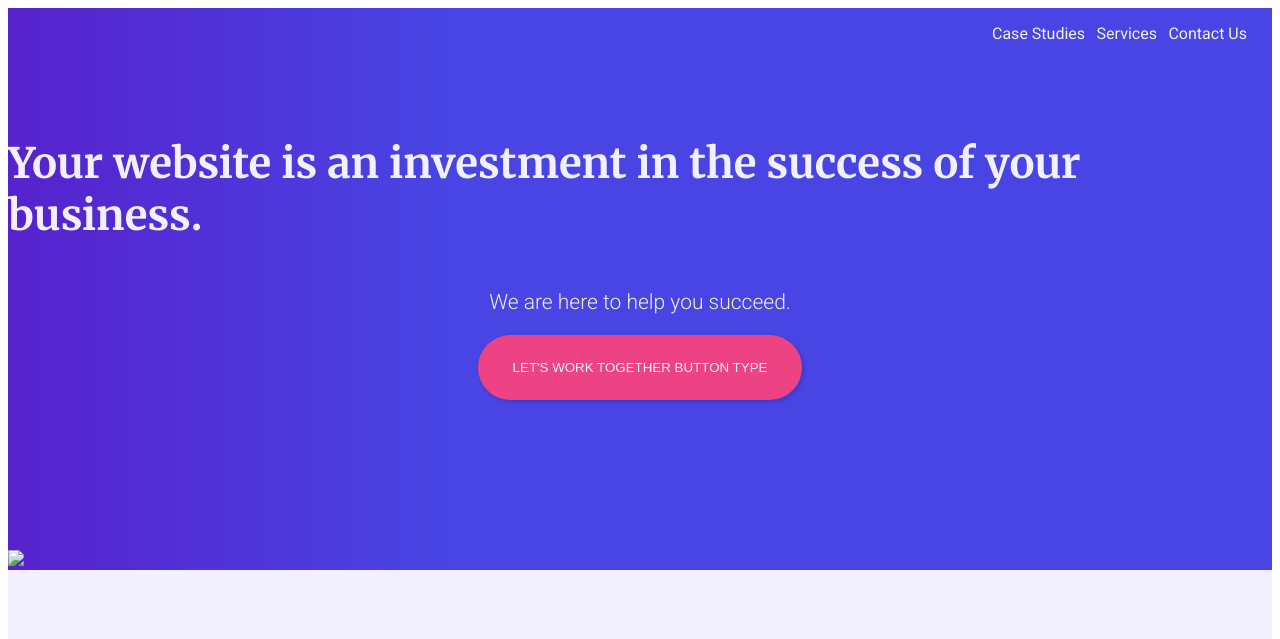
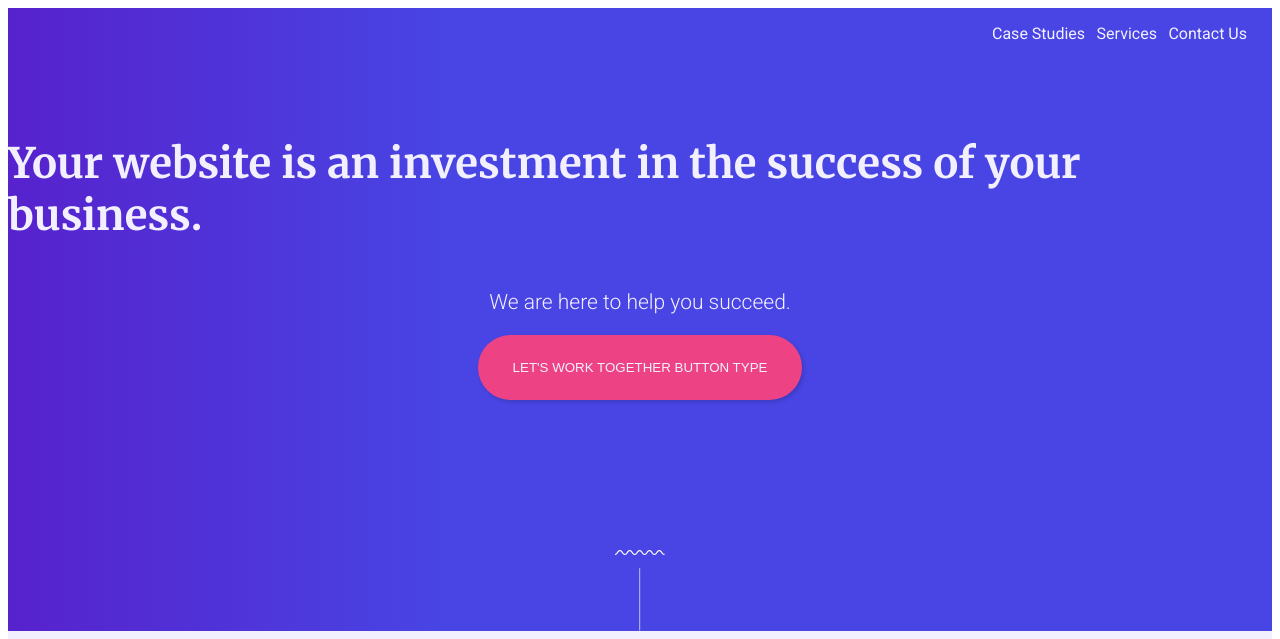
Before and after one commit to RosalBez/huiswerk-opdr-4, a plain HTML site: page index.html in a window 1280 px wide. Shown: the top 639 px of the page. Drawn offline with Linux system fonts and the light colour scheme.

Commit message:
tm section 1

```diff
--- a/index.html
+++ b/index.html
@@ -25,7 +25,10 @@
         <p>We are here to help you succeed. </p>
         <button type="button" >Let's work together button type</button>
     </div>
-<img src=
+<span class="header-img">
+    <img src="./assets/squiggle_line_stripe.svg"/>
+</span>
+
 </header>
 
 <main>
--- a/styles/styles.css
+++ b/styles/styles.css
@@ -75,6 +75,18 @@ button {
     box-shadow: 2px 2px 4px rgba(0, 0, 0, 0.16);
 }
 
+.header-img {
+    display: flex;
+    justify-content: center;
+
+}
+
+
+img {
+    position: relative;
+    max-width: 50px;
+
+}
 /* -------- 4. main ------------------- */
 
 /* -------- 4.1 section 1 --------- */
```
Also changed, not shown: assets/icon_copywriting.svg (added), assets/icon_graphic-design.svg (added), assets/icon_seo.svg (added), assets/icon_ux.svg (added), assets/icon_web-design.svg (added), assets/icon_web-development.svg (added), assets/noise-texture.png (added), assets/squiggle_line.svg (added), assets/squiggle_line_stripe.svg (added), assets/work-image-01.jpeg (added), assets/work-image-02.jpeg (added), assets/work-image-03.jpeg (added).
